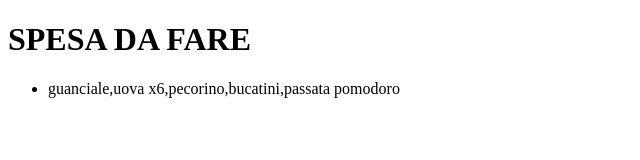
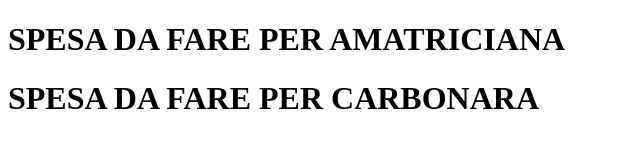
Before and after one commit to DavideLopez/js-lista-spesa, a plain HTML site: page index.html in a window 1280 px wide. Shown: the whole page, without its empty margins (0-640 px from the left). Drawn offline with Linux system fonts and the light colour scheme.

```diff
--- a/app.js
+++ b/app.js
@@ -6,7 +6,7 @@ const listEl = document.getElementById('list')
 
 listEl.innerHTML = ''
 
-const listaSpesa = ['guanciale','uova x6','pecorino','bucatini','passata pomodoro',]
+const listaSpesa = ['guanciale','pecorino','bucatini','passata pomodoro',]
 
 let i = 0
 while (i < listaSpesa.length) {
@@ -17,3 +17,10 @@ while (i < listaSpesa.length) {
 
 console.log(listaSpesa)
 console.log(listEl)
+
+
+//FOR
+
+const listforEl = document.getElementById('list2')
+
+listEl.innerHTML = '';
--- a/index.html
+++ b/index.html
@@ -8,8 +8,13 @@
 </head>
 <body>
 
-        <h1>SPESA DA FARE</h1>
+        <h1>SPESA DA FARE PER AMATRICIANA</h1>
         <ul id="list">
+
+        </ul>
+
+        <h1>SPESA DA FARE PER CARBONARA</h1>
+        <ul id="list2">
 
         </ul>
 
```
